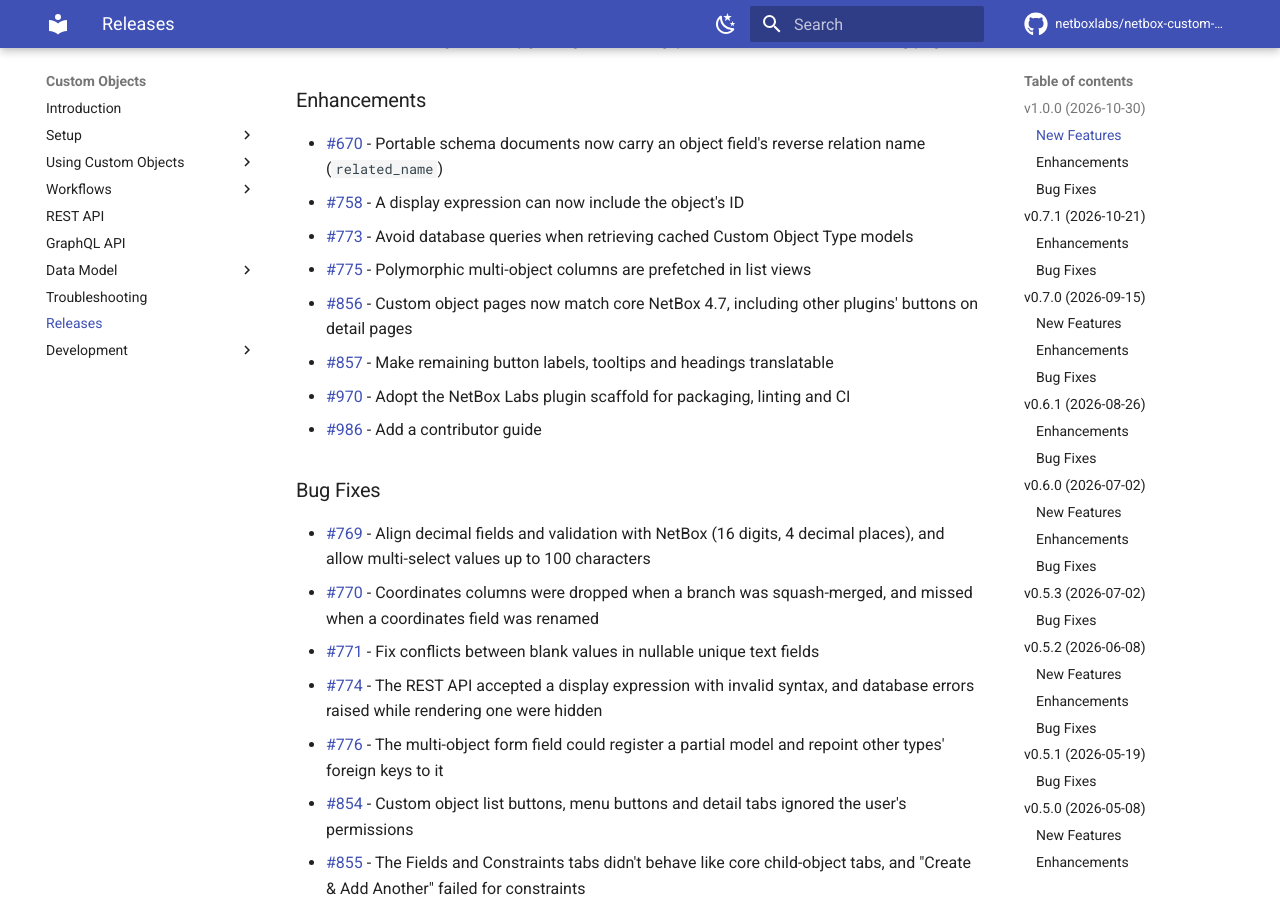
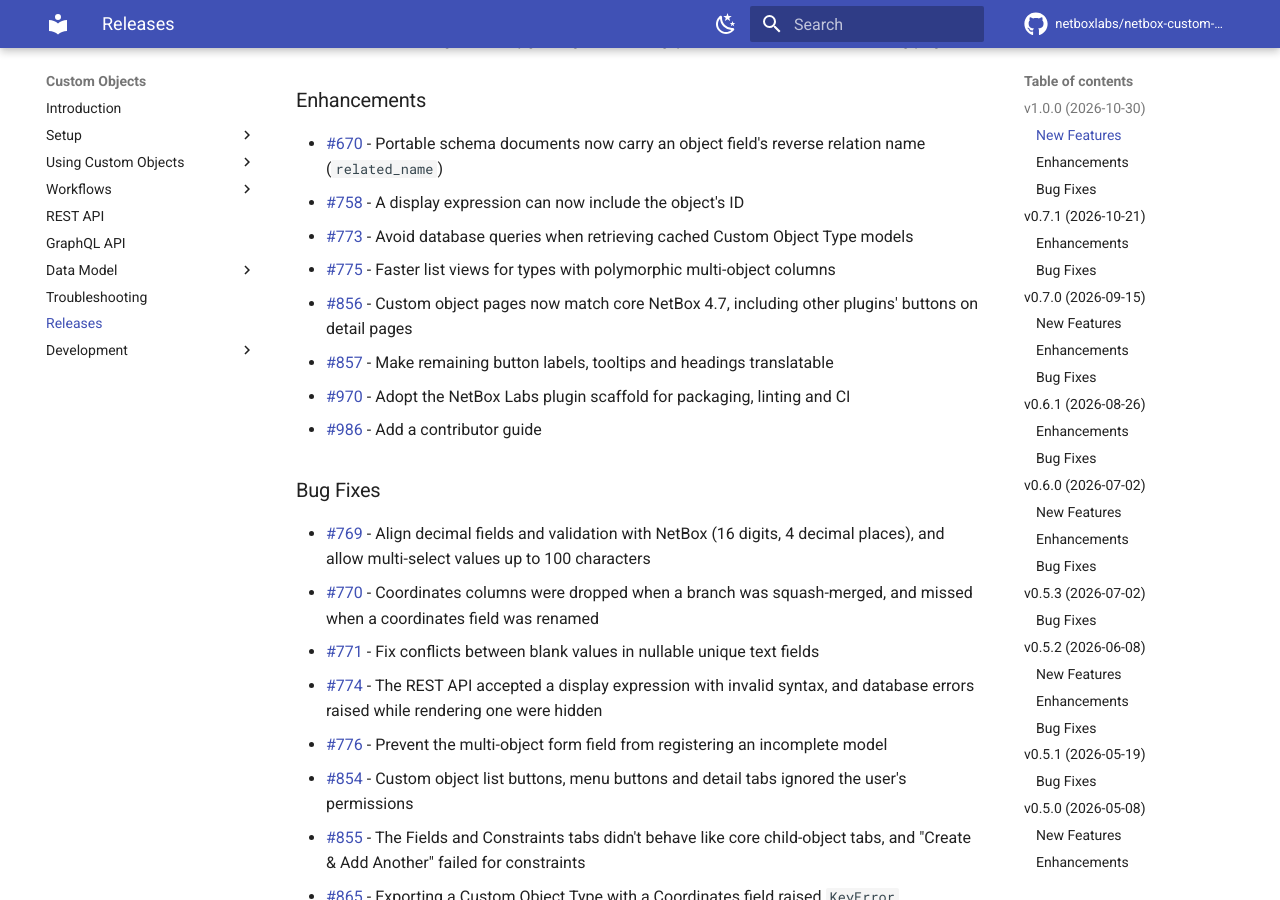
Before and after one commit to netboxlabs/netbox-custom-objects, an MkDocs documentation site: the page built from docs/releases.md, in a window 1280 px wide and 900 px high, scrolled down 878 px. Built offline with MkDocs 1.6.1 and Material for MkDocs 9.7.7, drawn with Linux system fonts in a browser that asks for light colours; comment, search, counter and statistics services are not loaded.

Commit message:
Reword the #775 and #776 release notes
Co-Authored-By: Claude Opus 5.5 <noreply@anthropic.com>

```diff
--- a/docs/releases.md
+++ b/docs/releases.md
@@ -32,7 +32,7 @@ Expanded the documentation with model references and guides for setup, administr
 - [#670](https://github.com/netboxlabs/netbox-custom-objects/issues/670) - Portable schema documents now carry an object field's reverse relation name (`related_name`)
 - [#758](https://github.com/netboxlabs/netbox-custom-objects/issues/758) - A display expression can now include the object's ID
 - [#773](https://github.com/netboxlabs/netbox-custom-objects/issues/773) - Avoid database queries when retrieving cached Custom Object Type models
-- [#775](https://github.com/netboxlabs/netbox-custom-objects/issues/775) - Polymorphic multi-object columns are prefetched in list views
+- [#775](https://github.com/netboxlabs/netbox-custom-objects/issues/775) - Faster list views for types with polymorphic multi-object columns
 - [#856](https://github.com/netboxlabs/netbox-custom-objects/issues/856) - Custom object pages now match core NetBox 4.7, including other plugins' buttons on detail pages
 - [#857](https://github.com/netboxlabs/netbox-custom-objects/issues/857) - Make remaining button labels, tooltips and headings translatable
 - [#970](https://github.com/netboxlabs/netbox-custom-objects/issues/970) - Adopt the NetBox Labs plugin scaffold for packaging, linting and CI
@@ -44,7 +44,7 @@ Expanded the documentation with model references and guides for setup, administr
 - [#770](https://github.com/netboxlabs/netbox-custom-objects/issues/770) - Coordinates columns were dropped when a branch was squash-merged, and missed when a coordinates field was renamed
 - [#771](https://github.com/netboxlabs/netbox-custom-objects/issues/771) - Fix conflicts between blank values in nullable unique text fields
 - [#774](https://github.com/netboxlabs/netbox-custom-objects/issues/774) - The REST API accepted a display expression with invalid syntax, and database errors raised while rendering one were hidden
-- [#776](https://github.com/netboxlabs/netbox-custom-objects/issues/776) - The multi-object form field could register a partial model and repoint other types' foreign keys to it
+- [#776](https://github.com/netboxlabs/netbox-custom-objects/issues/776) - Prevent the multi-object form field from registering an incomplete model
 - [#854](https://github.com/netboxlabs/netbox-custom-objects/issues/854) - Custom object list buttons, menu buttons and detail tabs ignored the user's permissions
 - [#855](https://github.com/netboxlabs/netbox-custom-objects/issues/855) - The Fields and Constraints tabs didn't behave like core child-object tabs, and "Create & Add Another" failed for constraints
 - [#865](https://github.com/netboxlabs/netbox-custom-objects/issues/865) - Exporting a Custom Object Type with a Coordinates field raised `KeyError`
```
